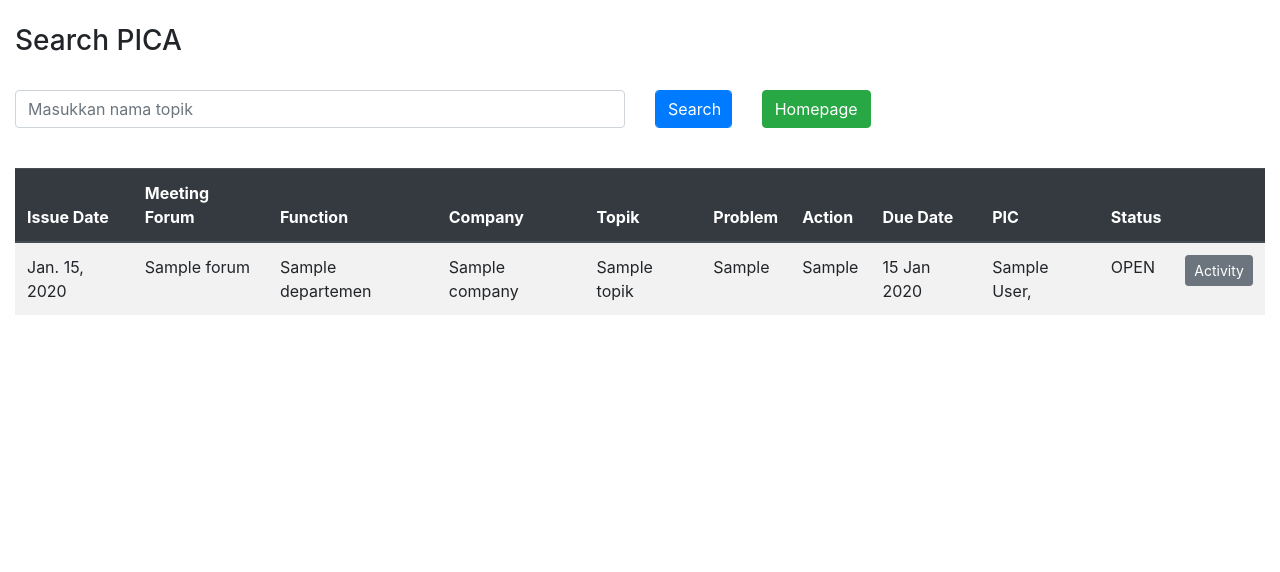
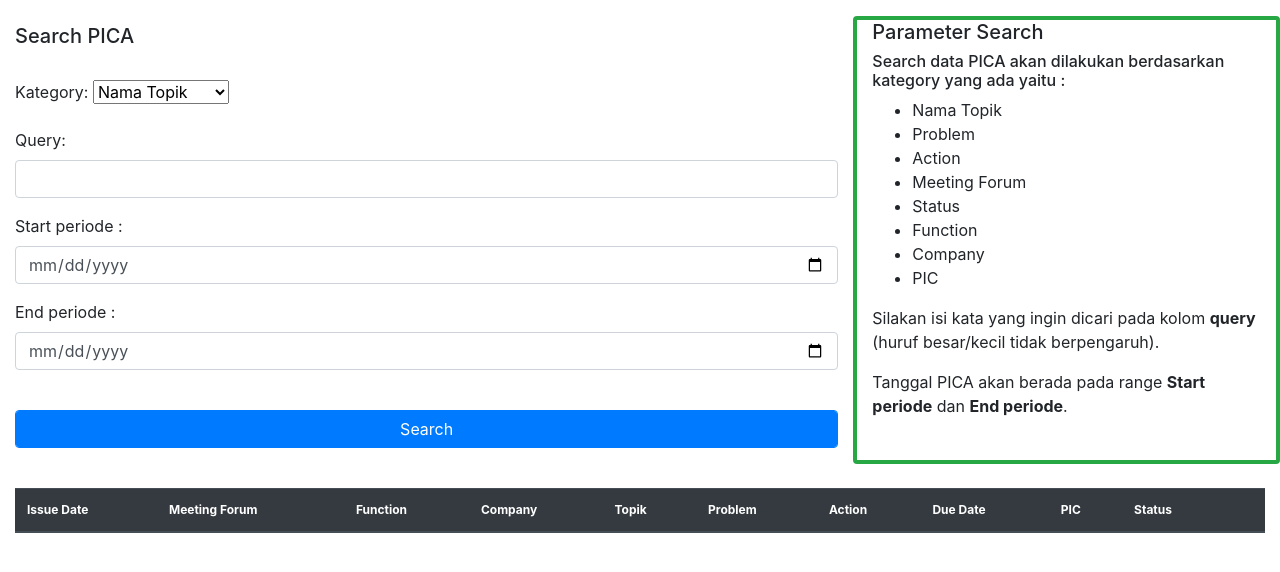
Before and after one commit to setiawankarnata/epics, a Django app: page /pica/search_topik/ in a window 1280 px wide. Shown: the part 66-638 px from the top of the page. Run offline with Django 3.2, Linux system fonts and the light colour scheme; tables that the repository leaves empty hold one stand-in row (values such as "Sample post"); lists and menus that the app fills with data are empty; some libraries are stand-ins or nearby versions.

Commit message:
Perubahan pada beberapa file html

```diff
--- a/pica/forms.py
+++ b/pica/forms.py
@@ -1,5 +1,25 @@
 from django import forms
 from .models import Company, Peserta, Topik, Departemen, Meeting, Forum, Activity
+
+KATEGORI = [
+    ('1', 'Nama Topik'),
+    ('2', 'Problem'),
+    ('3', 'Action'),
+    ('4', 'Meeting Forum'),
+    ('5', 'Status'),
+    ('6', 'Function'),
+    ('7', 'Company'),
+    ('8', 'PIC'),
+]
+
+
+class SearchTopikForm(forms.Form):
+    kategory = forms.ChoiceField(choices=KATEGORI)
+    nama_query = forms.CharField(label='Query', widget=forms.TextInput(attrs={'class': 'form-control'}), max_length=50)
+    period1 = forms.DateField(label='Start periode :',
+        widget=forms.DateInput(attrs={'class': 'form-control', 'type': 'date'}, format='%Y-%m-%d'))
+    period2 = forms.DateField(label='End periode :',
+        widget=forms.DateInput(attrs={'class': 'form-control', 'type': 'date'}, format='%Y-%m-%d'))
 
 
 class CreateForumForm(forms.ModelForm):
--- a/pica/templates/pica/create_pica.html
+++ b/pica/templates/pica/create_pica.html
@@ -22,6 +22,9 @@
     </style>
     <div class="row container-fluid">
         <div class="col">
+            <a href="{% url 'pica:meeting_dashboard' meet %}" class="btn btn-primary">Back to Dashboard
+                Meeting</a>
+            <br><br>
             <h5>Create PICA</h5>
             <hr>
             <form action="" method="post">
--- a/pica/templates/pica/search_topik.html
+++ b/pica/templates/pica/search_topik.html
@@ -2,36 +2,41 @@
 {% block title %}Search Topik {% endblock %}
 {% block content %}
     <div class="container-fluid">
-        <br>
-        <h3>Search PICA</h3>
-        <form action="" method="post">
-            {% csrf_token %}
-            <div class="row">
-                <div class="col-lg-6">
-                    <div class="form-group">
-                        <label for="nama_topik"></label>
-                        <input type="text" class="form-control" name="nama_topik"
-                               placeholder="Masukkan nama topik" id="nama_topik">
-                    </div>
-                </div>
-                <div class="col-lg-1">
+        <div class="row">
+            <div class="col-lg-8">
+                <br>
+                <h5>Search PICA</h5>
+                <br>
+                <form action="" method="POST">
+                    {% csrf_token %}
+                    {{ forms.as_p }}
                     <div class="form-group">
                         <label for="search_topik"></label>
                         <button type="submit" class="btn btn-primary form-control" id="search_topik">Search</button>
                     </div>
-                </div>
-                <div class="col-lg-1">
-                    <div class="form-group">
-                        <label for="search_topik"></label>
-                        <a href="{% url 'accounts:home' %}" class="btn btn-success">Homepage</a>
-                    </div>
-                </div>
+                </form>
             </div>
-        </form>
+            <div class="col-lg-4 border border-success rounded mt-3 mr-auto" style="border-width:4px !important">
+                <h5>Parameter Search</h5>
+                <h6>Search data PICA akan dilakukan berdasarkan kategory yang ada yaitu :</h6>
+                <ul>
+                    <li>Nama Topik</li>
+                    <li>Problem</li>
+                    <li>Action</li>
+                    <li>Meeting Forum</li>
+                    <li>Status</li>
+                    <li>Function</li>
+                    <li>Company</li>
+                    <li>PIC</li>
+                </ul>
+                <p>Silakan isi kata yang ingin dicari pada kolom <b>query</b> (huruf besar/kecil tidak berpengaruh).</p>
+                <p>Tanggal PICA akan berada pada range <b>Start periode</b> dan <b>End periode</b>.</p>
+            </div>
+        </div>
         <br>
         <div class="row">
             <div class="col-lg-12">
-                <table class="table table-lg table-striped">
+                <table class="table table-lg table-striped" style="font-size: 12px">
                     <thead class="thead-dark">
                     <tr>
                         <th>Issue Date</th>
@@ -49,14 +54,14 @@
                     </thead>
                     {% for topik in topiks %}
                         <tr>
-                            <td>{{ topik.topik2meeting.meeting_date }}</td>
+                            <td>{{ topik.topik2meeting.meeting_date|date:'d F Y' }}</td>
                             <td>{{ topik.topik2meeting.meeting2forum.nama_forum }}</td>
                             <td>{{ topik.topik2departemen.name }}</td>
                             <td>{{ topik.topik2company }}</td>
                             <td>{{ topik.nama_topik }}</td>
                             <td>{{ topik.problem|safe }}</td>
                             <td>{{ topik.action|safe }}</td>
-                            <td>{{ topik.due_date|date:'d M Y' }}</td>
+                            <td>{{ topik.due_date|date:'d F Y' }}</td>
                             <td>
                                 {% for k,v in person.items %}
                                     {% if k == topik.id %}
--- a/pica/views.py
+++ b/pica/views.py
@@ -10,7 +10,7 @@ from django.contrib.auth.models import User
 from .models import Company, Peserta, Departemen, Meeting, Forum, Topik, Activity
 from .forms import CreateCompanyForm, CreatePesertaForm, CreatePicaForm, CreateDepartemenForm, UpdateDepartemenForm, \
     CreateMeetingForm, UpdatePesertaForm, CreateForumForm, UpdateForumForm, UpdateCompanyForm, UpdatePicaForm, \
-    CreateActivityForm, UpdateActivityForm, UpdatePicaActionForm
+    CreateActivityForm, UpdateActivityForm, UpdatePicaActionForm, SearchTopikForm
 from django.urls import reverse_lazy
 from django.http import HttpResponse
 from xhtml2pdf import pisa
@@ -568,20 +568,56 @@ def topik_expired_check(request):
 
 
 def search_topik(request):
-    topiks = Topik.objects.exclude(status="CLOSE")
+    results = []
+    hasil = []
+    person = {}
+
     if request.method == "POST":
-        nama_topik = request.POST['nama_topik']
-        topiks = Topik.objects.exclude(status="CLOSE").filter(nama_topik__icontains=nama_topik)
-    person = {}
-    for top in topiks:
+        forms = SearchTopikForm(request.POST)
+        if forms.is_valid():
+            nama_query = forms.cleaned_data['nama_query']
+            kategory = forms.cleaned_data['kategory']
+            period1 = forms.cleaned_data['period1']
+            period2 = forms.cleaned_data['period2']
+            if kategory == '1':  # by Nama Topik
+                results = Topik.objects.filter(nama_topik__icontains=nama_query)
+            if kategory == '2':  # by Problem
+                results = Topik.objects.filter(problem__icontains=nama_query)
+            if kategory == '3':  # by Action
+                results = Topik.objects.filter(action__icontains=nama_query)
+            if kategory == '4':  # by Meeting forum
+                topik_all = Topik.objects.all()
+                for topik in topik_all:
+                    if nama_query in topik.topik2meeting.meeting2forum.nama_forum:
+                        results.append(topik)
+            if kategory == '5':  # by Status
+                results = Topik.objects.filter(status__icontains=nama_query)
+            if kategory == '6':  # by Function
+                results = Topik.objects.filter(topik2departemen__name__icontains=nama_query)
+            if kategory == '7':  # by Company
+                results = Topik.objects.filter(topik2company__name__icontains=nama_query)
+            if kategory == '8':  # by PIC
+                all_topik = Topik.objects.all()
+                for top in all_topik:
+                    usrs = top.topik2user.all()
+                    for usr in usrs:
+                        if (nama_query.lower() in usr.first_name.lower()) or (
+                                nama_query.lower() in usr.last_name.lower()):
+                            results.append(top)
+            for result in results:
+                if (result.topik2meeting.meeting_date >= period1) and (result.topik2meeting.meeting_date <= period2):
+                    hasil.append(result)
+    for top in hasil:
         pics = User.objects.filter(user2topik=top)
         lst = []
         for pic in pics:
             lst.append(pic.first_name + " " + pic.last_name)
         person[top.pk] = lst
+    forms = SearchTopikForm()
     context = {
-        'topiks': topiks,
+        'topiks': hasil,
         'person': person,
+        'forms': forms,
     }
     return render(request, 'pica/search_topik.html', context)
 
```
Also changed, not shown: pica/templates/pica/meeting_dashboard.html (+7 -2 lines).
